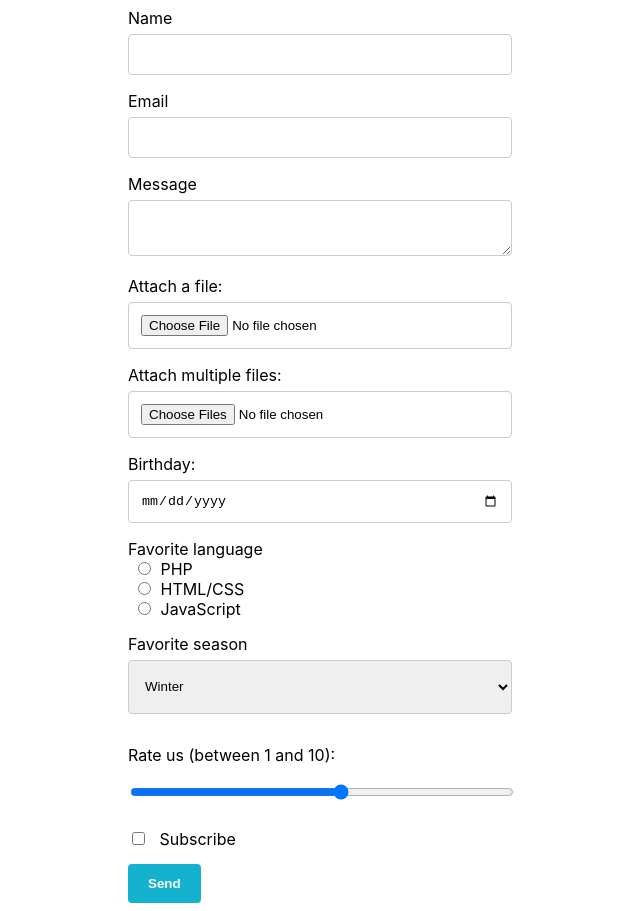
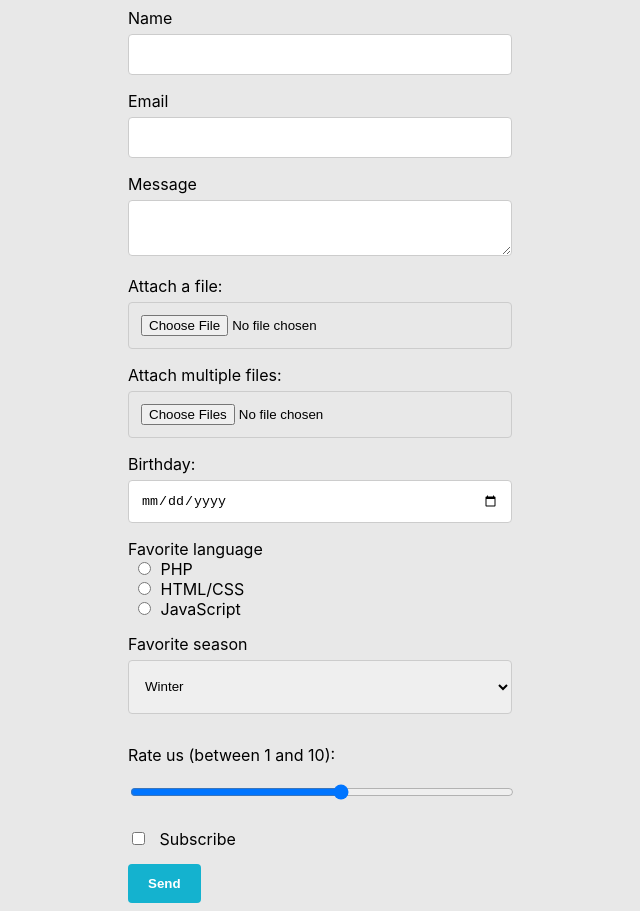
Before and after one commit to Spelanky/spelanky2.github.io, a plain HTML site: page index.html in a window 1280 px wide. Shown: the whole page, without its empty margins (320-960 px from the left). Drawn offline with Linux system fonts and the light colour scheme.

Commit message:
Update style.css

```diff
--- a/style.css
+++ b/style.css
@@ -1,5 +1,6 @@
 /* Setup a reasonable default font */
 body {
+   background-color: rgb(232, 232, 232);
    font-family: -apple-system, BlinkMacSystemFont, 'Avenir Next', 'Avenir', 'Segoe UI', 'Lucida Grande', 'Helvetica Neue', 'Helvetica', 'Fira Sans', 'Roboto', 'Noto', 'Droid Sans', 'Cantarell', 'Oxygen', 'Ubuntu', 'Franklin Gothic Medium', 'Century Gothic', 'Liberation Sans', sans-serif;
    width: 30%;
    margin-left: auto;
```
